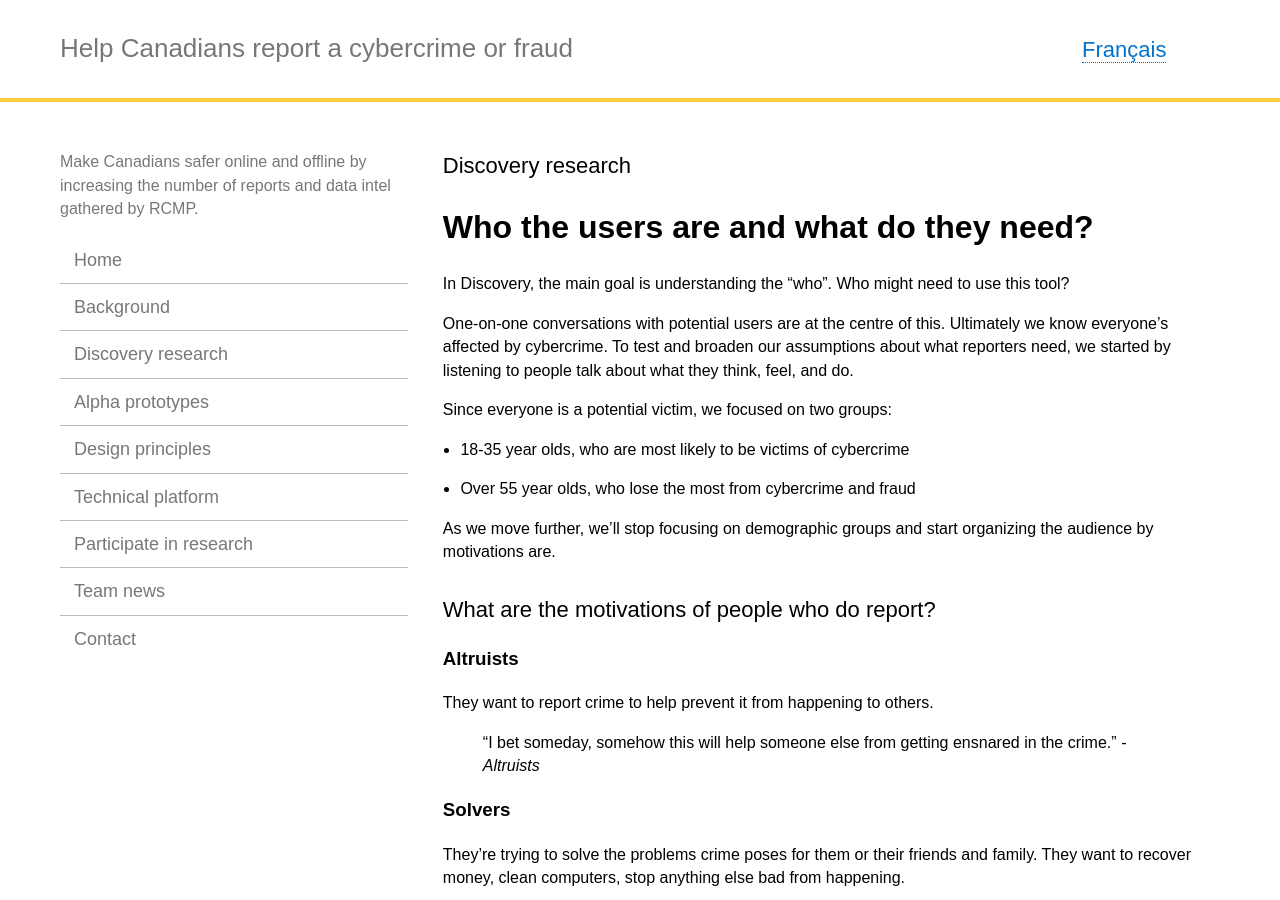
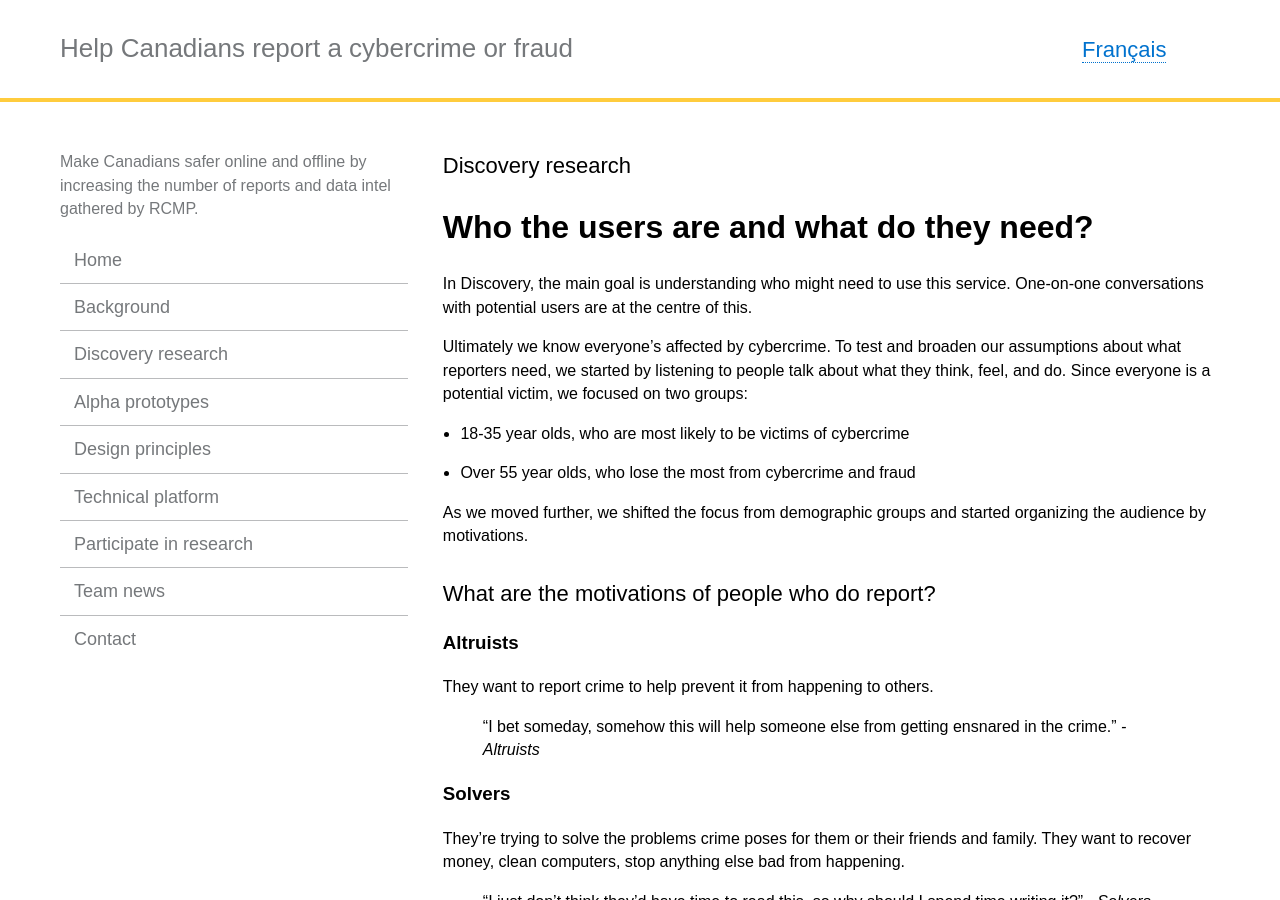
Before and after one commit to cds-snc/rcmp-report-a-cybercrime-alpha-documentation, a Jekyll site: the page built from _pages/en/discovery.md, in a window 1280 px wide and 900 px high. Built offline with Jekyll 4.4.1, drawn with Linux system fonts in a browser that asks for light colours.

Commit message:
Update discovery.md

```diff
--- a/_pages/en/discovery.md
+++ b/_pages/en/discovery.md
@@ -8,15 +8,13 @@ trans_url: "/decouverte/"
 
 # Who the users are and what do they need?
 
-In Discovery, the main goal is understanding the "who". Who might need to use this tool?
+In Discovery, the main goal is understanding who might need to use this service. One-on-one conversations with potential users are at the centre of this.
 
-One-on-one conversations with potential users are at the centre of this. Ultimately we know everyone's affected by cybercrime. To test and broaden our assumptions about what reporters need, we started by listening to people talk about what they think, feel, and do.
-
-Since everyone is a potential victim, we focused on two groups:
+Ultimately we know everyone's affected by cybercrime. To test and broaden our assumptions about what reporters need, we started by listening to people talk about what they think, feel, and do. Since everyone is a potential victim, we focused on two groups:
   - 18-35 year olds, who are most likely to be victims of cybercrime
   - Over 55 year olds, who lose the most from cybercrime and fraud
 
-As we move further, we'll stop focusing on demographic groups and start organizing the audience by motivations are.
+As we moved further, we shifted the focus from demographic groups and started organizing the audience by motivations.
 
 ## What are the motivations of people who do report?
 
```
